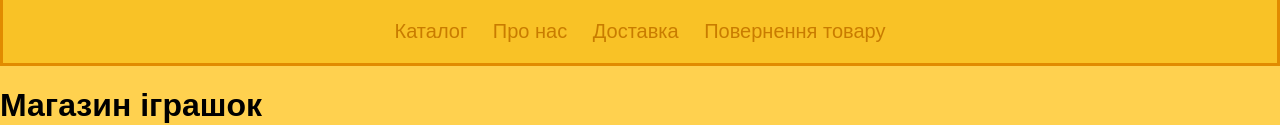
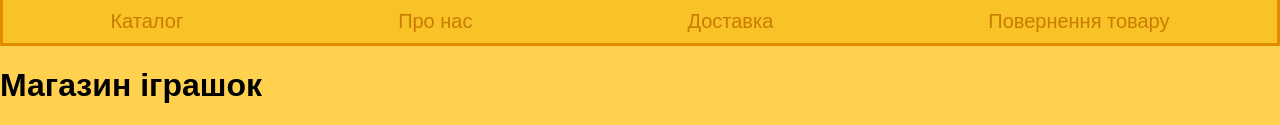
Before and after one commit to Logikakalush/nkurtashm3, a plain HTML site: page index.html in a window 1280 px wide. Shown: the part 303-428 px from the top of the page. Drawn offline with Linux system fonts and the light colour scheme.

Commit message:
Update index.html

```diff
--- a/index.html
+++ b/index.html
@@ -9,10 +9,10 @@
            <p> <a class="button" href="">Знижки</a></p>
         </header>
         <nav>
-           <p> <a class="nav-link" href="">Каталог</a>
+           <a class="nav-link" href="">Каталог</a>
             <a class="nav-link" href="about.html">Про нас</a>
             <a class="nav-link" href="">Доставка</a>
-            <a class="nav-link" href="">Повернення товару</a> </p>
+            <a class="nav-link" href="">Повернення товару</a>
         </nav>
         <main>
             <h1>Магазин іграшок
```
